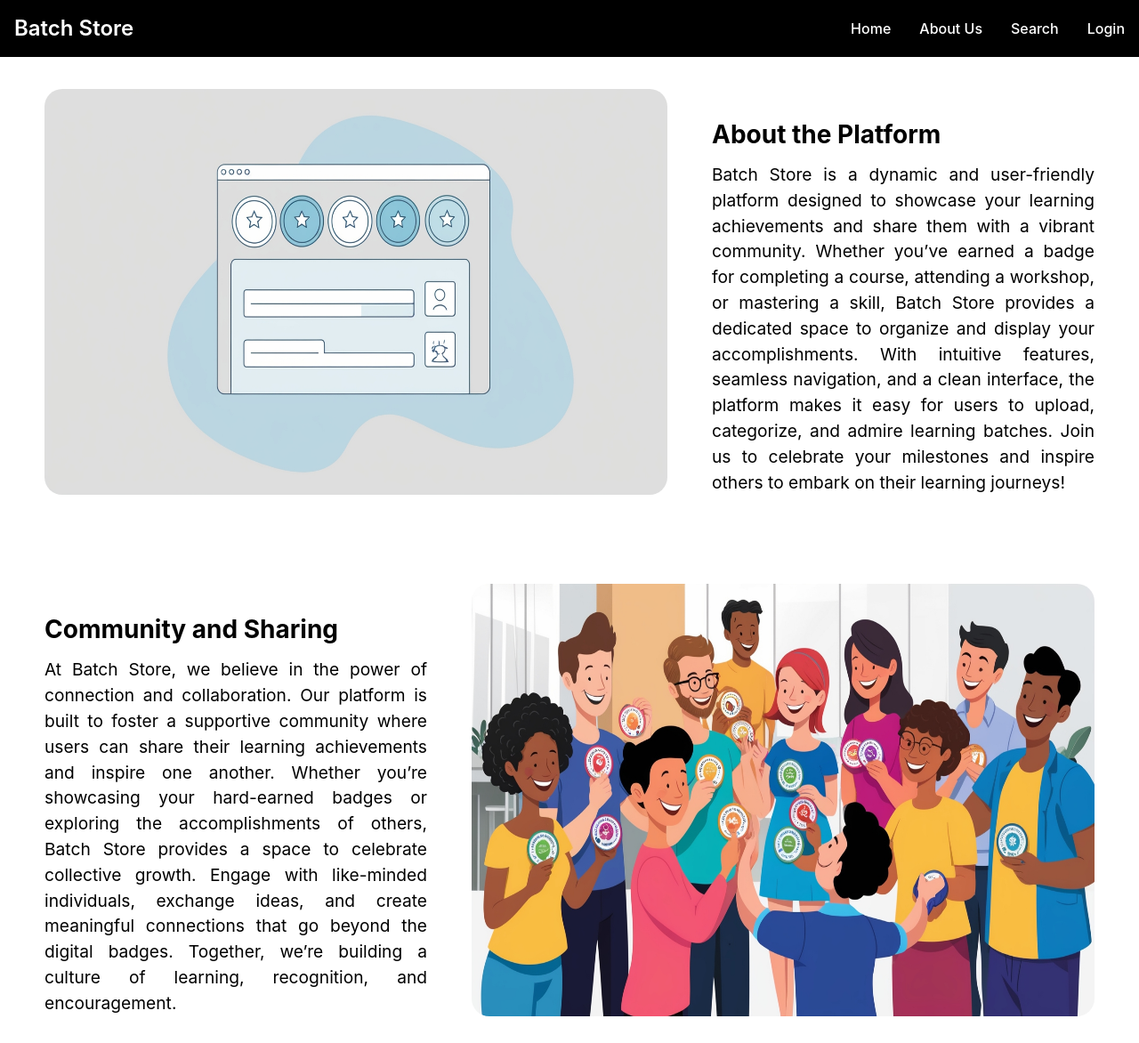
After one commit to RamithaHeshan33/Batch-Store, a PHP site: page /about.php in a window 1280 px wide. The commit adds this page. Shown: the whole page at 89% size. Run offline with PHP 8.4, Linux system fonts and the light colour scheme; some libraries are stand-ins or nearby versions.

Commit message:
finalize the project

```diff
--- /dev/null
+++ b/about.css
@@ -0,0 +1,92 @@
+.about1 {
+    margin-top: 100px;
+    margin-left: 50px;
+    margin-right: 50px;
+    display: flex;
+    gap: 50px;
+}
+
+.about1 img {
+    width: 700px;
+    height: auto;
+    border-radius: 20px;
+}
+
+.about2 {
+    margin-top: 100px;
+    margin-left: 50px;
+    margin-right: 50px;
+    display: flex;
+    gap: 50px;
+    margin-bottom: 30px;
+}
+
+.about2 img {
+    width: 700px;
+    height: auto;
+    border-radius: 20px;
+}
+
+h1 {
+    padding-top: 30px;
+    font-size: 1.75rem;
+    font-weight: 700;
+}
+
+p {
+    font-size: 1.2rem;
+    text-align: justify;
+    padding-top: 10px;
+}
+
+@media (max-width: 768px) {
+    .about1, .about2 {
+        flex-direction: column;
+        margin-left: 20px;
+        margin-right: 20px;
+    }
+
+    .about1 img, .about2 img {
+        width: 100%;
+    }
+
+    .about2 {
+        margin-top: 30px;
+    }
+
+    p {
+        font-size: 1rem;
+    }
+}
+
+@media (max-width: 1250px) {
+    .about1, .about2 {
+        flex-direction: column;
+        margin-left: 20px;
+        margin-right: 20px;
+    }
+
+    .about1 img, .about2 img {
+        width: 100%;
+    }
+
+    p {
+        font-size: 1.2rem;
+    }
+}
+
+@media (max-width: 480px) {
+    .about1, .about2 {
+        margin-left: 10px;
+        margin-right: 10px;
+        gap: 20px;
+    }
+
+    .about2 {
+        margin-top: -1px;
+    }
+
+    p {
+        font-size: 1rem;
+    }
+}
--- /dev/null
+++ b/about.php
@@ -0,0 +1,40 @@
+<?php
+    require './nav/nav.php';
+?>
+
+<!DOCTYPE html>
+<html lang="en">
+<head>
+    <meta charset="UTF-8">
+    <meta http-equiv="X-UA-Compatible" content="IE=edge">
+    <meta name="viewport" content="width=device-width, initial-scale=1.0">
+    <link rel="stylesheet" href="about.css">
+</head>
+<body>
+    <div class="about1">
+        <img src="res/about1.jpg" alt="about1">
+
+        <div class="content">
+            <h1>About the Platform</h1>
+            <p>Batch Store is a dynamic and user-friendly platform designed to showcase your learning achievements and share them with a vibrant
+             community. Whether you’ve earned a badge for completing a course, attending a workshop, or mastering a skill, Batch Store
+              provides a dedicated space to organize and display your accomplishments. With intuitive features, seamless navigation, and a
+               clean interface, the platform makes it easy for users to upload, categorize, and admire learning batches. Join us to celebrate
+                your milestones and inspire others to embark on their learning journeys!</p>
+        </div>
+    </div>
+
+    <div class="about2">
+        <div class="content">
+            <h1>Community and Sharing</h1>
+            <p>At Batch Store, we believe in the power of connection and collaboration. Our platform is built to foster a supportive community
+             where users can share their learning achievements and inspire one another. Whether you’re showcasing your hard-earned badges or
+              exploring the accomplishments of others, Batch Store provides a space to celebrate collective growth. Engage with like-minded
+               individuals, exchange ideas, and create meaningful connections that go beyond the digital badges. Together, we’re building a
+                culture of learning, recognition, and encouragement.</p>
+        </div>
+
+        <img src="res/about2.jpg" alt="about2">
+    </div>
+</body>
+</html>
--- a/index.css
+++ b/index.css
@@ -43,3 +43,7 @@
   color: white;
   padding: 20px;
 }
+
+i {
+  font-size: 35px;
+}
--- a/nav/afternav.php
+++ b/nav/afternav.php
@@ -11,6 +11,7 @@
     <link href="https://cdnjs.cloudflare.com/ajax/libs/tailwindcss/2.2.19/tailwind.min.css" rel="stylesheet">
     <!-- Flowbite CSS -->
     <link href="https://unpkg.com/flowbite@1.6.5/dist/flowbite.min.css" rel="stylesheet">
+    <link rel="shortcut icon" type="dp" href="../../res/title.jpg">
     <style>
         .active-link {
             border-bottom: 2px solid yellow;
@@ -36,7 +37,10 @@
                         <a href="../afterLogin/dashboard.php" class="block py-2 px-3 text-white rounded hover:bg-gray-100 md:hover:bg-transparent md:border-0 md:hover:text-blue-300 md:p-0 dark:text-white md:dark:hover:text-blue-500 dark:hover:bg-gray-700 dark:hover:text-white md:dark:hover:bg-transparent" id="homeLink">Home</a>
                     </li>
                     <li>
-                        <a href="about.php" class="block py-2 px-3 text-white rounded hover:bg-gray-100 md:hover:bg-transparent md:border-0 md:hover:text-blue-300 md:p-0 dark:text-white md:dark:hover:text-blue-500 dark:hover:bg-gray-700 dark:hover:text-white md:dark:hover:bg-transparent">About Us</a>
+                        <a href="../afterLogin/about.php" class="block py-2 px-3 text-white rounded hover:bg-gray-100 md:hover:bg-transparent md:border-0 md:hover:text-blue-300 md:p-0 dark:text-white md:dark:hover:text-blue-500 dark:hover:bg-gray-700 dark:hover:text-white md:dark:hover:bg-transparent">About Us</a>
+                    </li>
+                    <li>
+                        <a href="../afterLogin/search.php" class="block py-2 px-3 text-white rounded hover:bg-gray-100 md:hover:bg-transparent md:border-0 md:hover:text-blue-300 md:p-0 dark:text-white md:dark:hover:text-blue-500 dark:hover:bg-gray-700 dark:hover:text-white md:dark:hover:bg-transparent">Search</a>
                     </li>
                     <li>
                         <a href="../index.php" class="block py-2 px-3 text-white rounded hover:bg-gray-100 md:hover:bg-transparent md:border-0 md:hover:text-blue-300 md:p-0 dark:text-white md:dark:hover:text-blue-500 dark:hover:bg-gray-700 dark:hover:text-white md:dark:hover:bg-transparent">Logout</a>
--- a/nav/nav.php
+++ b/nav/nav.php
@@ -11,6 +11,7 @@
     <link href="https://cdnjs.cloudflare.com/ajax/libs/tailwindcss/2.2.19/tailwind.min.css" rel="stylesheet">
     <!-- Flowbite CSS -->
     <link href="https://unpkg.com/flowbite@1.6.5/dist/flowbite.min.css" rel="stylesheet">
+    <link rel="shortcut icon" type="dp" href="../../res/title.jpg">
     <style>
         .active-link {
             border-bottom: 2px solid yellow;
@@ -21,7 +22,7 @@
     <!-- Navbar -->
     <nav class="bg-black border-gray-200 fixed w-full top-0 left-0 z-50">
         <div class="max-w-screen-xl flex flex-wrap items-center justify-between mx-auto p-4">
-            <a href="user.php" class="flex items-center space-x-3 rtl:space-x-reverse">
+            <a href="../index.php" class="flex items-center space-x-3 rtl:space-x-reverse">
                 <span class="self-center text-2xl font-semibold whitespace-nowrap text-white">Batch Store</span>
             </a>
             <button data-collapse-toggle="navbar-default" type="button" class="inline-flex items-center p-2 w-10 h-10 justify-center text-sm text-white rounded-lg md:hidden hover:bg-gray-100 focus:outline-none focus:ring-2 focus:ring-gray-200 dark:text-white dark:hover:bg-gray-700 dark:focus:ring-gray-600" aria-controls="navbar-default" aria-expanded="false">
@@ -36,10 +37,10 @@
                         <a href="../index.php" class="block py-2 px-3 text-white rounded hover:bg-gray-100 md:hover:bg-transparent md:border-0 md:hover:text-blue-300 md:p-0 dark:text-white md:dark:hover:text-blue-500 dark:hover:bg-gray-700 dark:hover:text-white md:dark:hover:bg-transparent" id="homeLink">Home</a>
                     </li>
                     <li>
-                        <a href="about.php" class="block py-2 px-3 text-white rounded hover:bg-gray-100 md:hover:bg-transparent md:border-0 md:hover:text-blue-300 md:p-0 dark:text-white md:dark:hover:text-blue-500 dark:hover:bg-gray-700 dark:hover:text-white md:dark:hover:bg-transparent">About Us</a>
+                        <a href="../about.php" class="block py-2 px-3 text-white rounded hover:bg-gray-100 md:hover:bg-transparent md:border-0 md:hover:text-blue-300 md:p-0 dark:text-white md:dark:hover:text-blue-500 dark:hover:bg-gray-700 dark:hover:text-white md:dark:hover:bg-transparent">About Us</a>
                     </li>
                     <li>
-                        <a href="../search/search.php" class="block py-2 px-3 text-white rounded hover:bg-gray-100 md:hover:bg-transparent md:border-0 md:hover:text-blue-300 md:p-0 dark:text-white md:dark:hover:text-blue-500 dark:hover:bg-gray-700 dark:hover:text-white md:dark:hover:bg-transparent">Search</a>
+                        <a href="../search.php" class="block py-2 px-3 text-white rounded hover:bg-gray-100 md:hover:bg-transparent md:border-0 md:hover:text-blue-300 md:p-0 dark:text-white md:dark:hover:text-blue-500 dark:hover:bg-gray-700 dark:hover:text-white md:dark:hover:bg-transparent">Search</a>
                     </li>
                     <li>
                         <a href="login.php" class="block py-2 px-3 text-white rounded hover:bg-gray-100 md:hover:bg-transparent md:border-0 md:hover:text-blue-300 md:p-0 dark:text-white md:dark:hover:text-blue-500 dark:hover:bg-gray-700 dark:hover:text-white md:dark:hover:bg-transparent">Login</a>
```
Also changed, not shown: afterLogin/about.css (added, +92 -0 lines), afterLogin/about.php (added, +46 -0 lines), afterLogin/dashboard.css (+10 -0 lines), afterLogin/search.php (renamed from search/search.php, +15 -5 lines), batches.php (deleted, +0 -36 lines), register.php (+4 -4 lines), search.php (added, +79 -0 lines), res/about1.jpg (added), res/about2.jpg (added), res/title.jpg (added).
